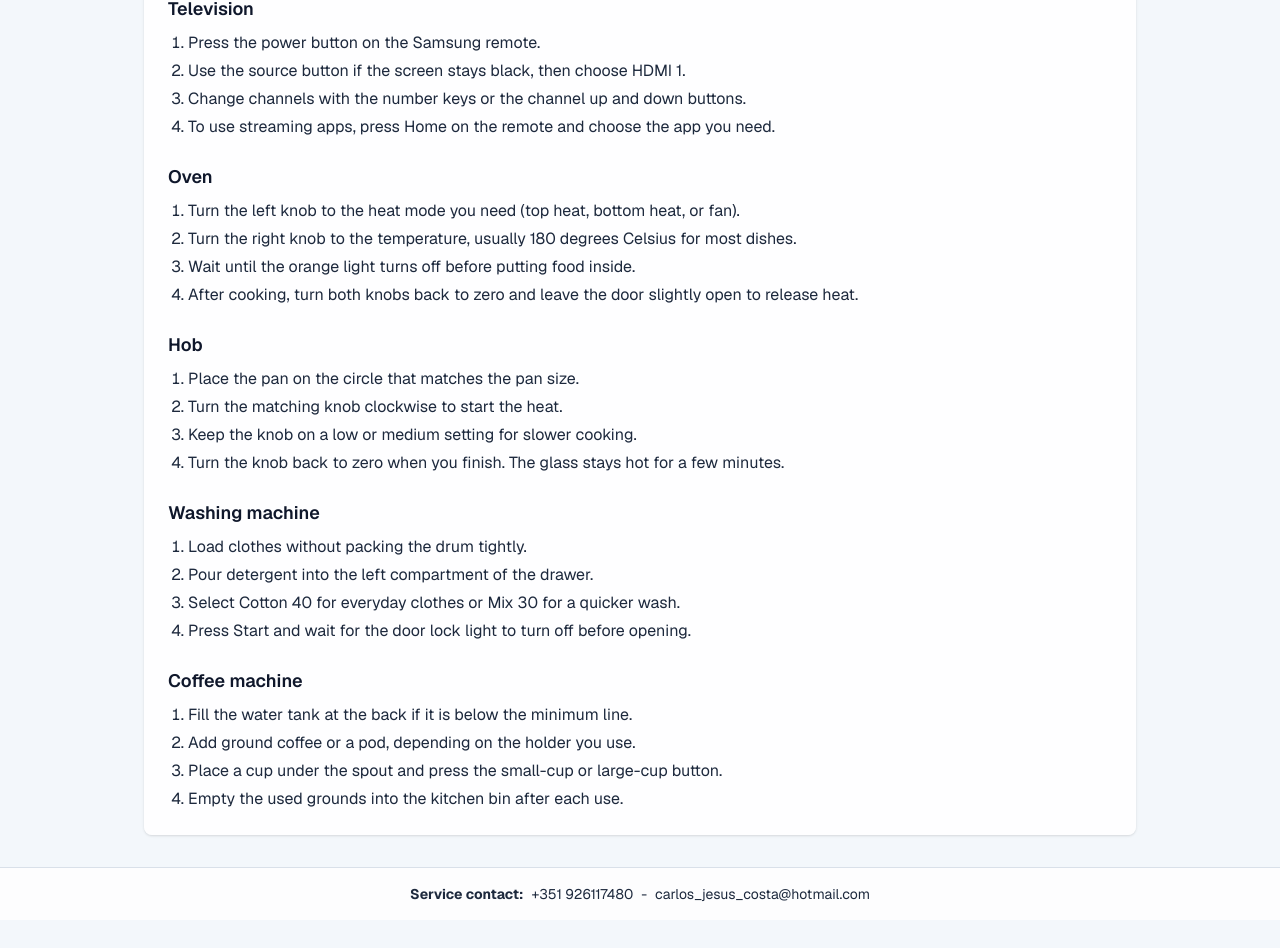
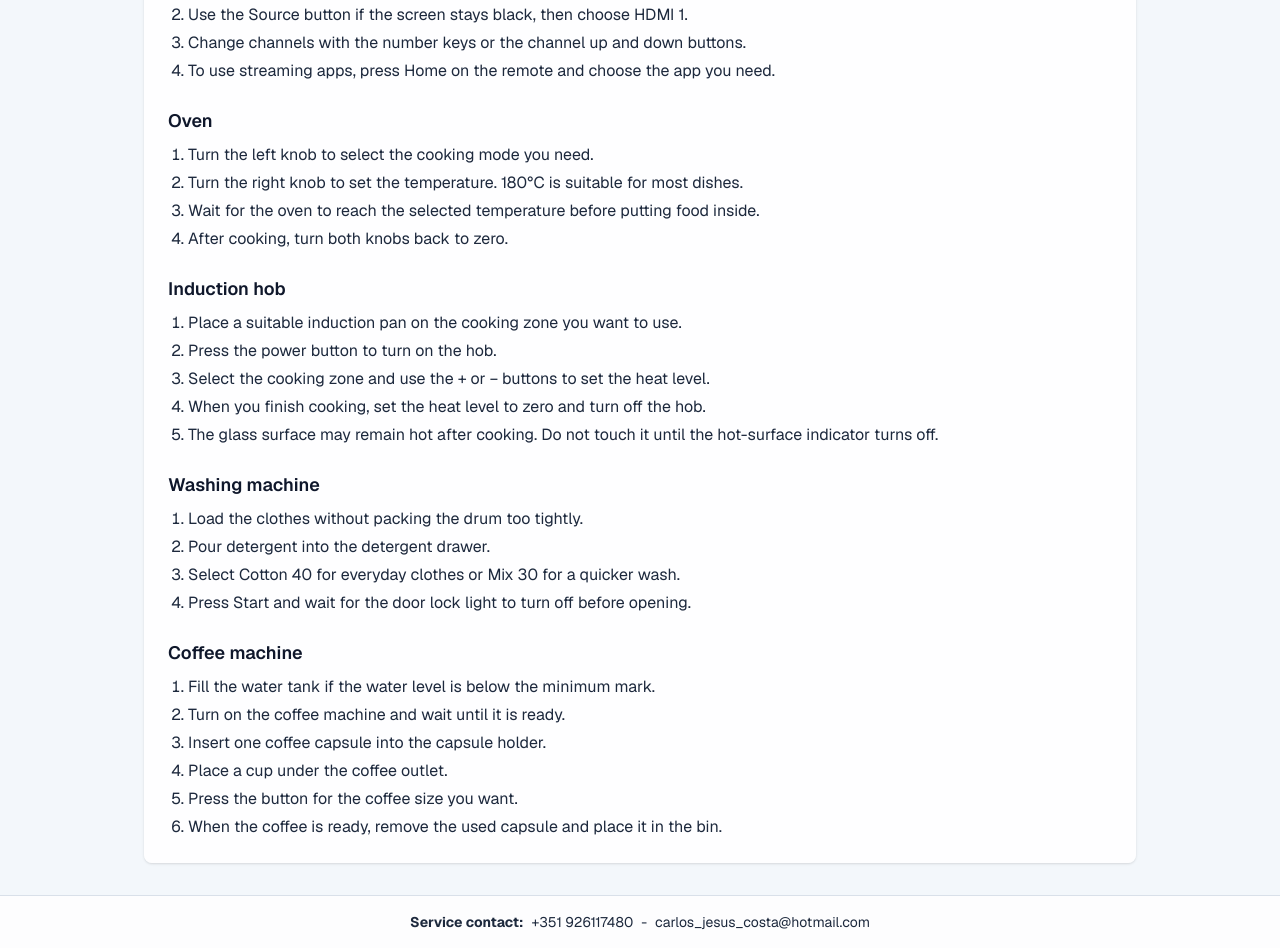
Before and after one commit to jcostadev23/varanda-do-atlantico, a Next.js app: page /accessibility in a window 1280 px wide. Shown: the part 368-1316 px from the top of the page. Before the commit the page ends 1288 px from the top, so only its background shows below. Built offline with nearby package versions, Linux system fonts and the light colour scheme.

Commit message:
Accessibility

```diff
--- a/src/data/accessibilityGuides.ts
+++ b/src/data/accessibilityGuides.ts
@@ -7,17 +7,15 @@ export const accessibilityGuides: AccessibilityGuide[] = [
   {
     title: "Internet (Wi-Fi)",
     steps: [
-      "Open the Wi-Fi settings on your phone, tablet, or laptop.",
-      "Select the network named Varanda-Guest.",
-      "Enter the password printed on the card next to the router.",
-      "If the connection fails, restart the router using the round button on the back, wait one minute, and try again.",
+      "Select the network named MEO-AED160_EXT.",
+      "Enter the password: familiacosta",
     ],
   },
   {
     title: "Television",
     steps: [
       "Press the power button on the Samsung remote.",
-      "Use the source button if the screen stays black, then choose HDMI 1.",
+      "Use the Source button if the screen stays black, then choose HDMI 1.",
       "Change channels with the number keys or the channel up and down buttons.",
       "To use streaming apps, press Home on the remote and choose the app you need.",
     ],
@@ -25,26 +23,27 @@ export const accessibilityGuides: AccessibilityGuide[] = [
   {
     title: "Oven",
     steps: [
-      "Turn the left knob to the heat mode you need (top heat, bottom heat, or fan).",
-      "Turn the right knob to the temperature, usually 180 degrees Celsius for most dishes.",
-      "Wait until the orange light turns off before putting food inside.",
-      "After cooking, turn both knobs back to zero and leave the door slightly open to release heat.",
+      "Turn the left knob to select the cooking mode you need.",
+      "Turn the right knob to set the temperature. 180°C is suitable for most dishes.",
+      "Wait for the oven to reach the selected temperature before putting food inside.",
+      "After cooking, turn both knobs back to zero.",
     ],
   },
   {
-    title: "Hob",
+    title: "Induction hob",
     steps: [
-      "Place the pan on the circle that matches the pan size.",
-      "Turn the matching knob clockwise to start the heat.",
-      "Keep the knob on a low or medium setting for slower cooking.",
-      "Turn the knob back to zero when you finish. The glass stays hot for a few minutes.",
+      "Place a suitable induction pan on the cooking zone you want to use.",
+      "Press the power button to turn on the hob.",
+      "Select the cooking zone and use the + or − buttons to set the heat level.",
+      "When you finish cooking, set the heat level to zero and turn off the hob.",
+      "The glass surface may remain hot after cooking. Do not touch it until the hot-surface indicator turns off.",
     ],
   },
   {
     title: "Washing machine",
     steps: [
-      "Load clothes without packing the drum tightly.",
-      "Pour detergent into the left compartment of the drawer.",
+      "Load the clothes without packing the drum too tightly.",
+      "Pour detergent into the detergent drawer.",
       "Select Cotton 40 for everyday clothes or Mix 30 for a quicker wash.",
       "Press Start and wait for the door lock light to turn off before opening.",
     ],
@@ -52,10 +51,12 @@ export const accessibilityGuides: AccessibilityGuide[] = [
   {
     title: "Coffee machine",
     steps: [
-      "Fill the water tank at the back if it is below the minimum line.",
-      "Add ground coffee or a pod, depending on the holder you use.",
-      "Place a cup under the spout and press the small-cup or large-cup button.",
-      "Empty the used grounds into the kitchen bin after each use.",
+      "Fill the water tank if the water level is below the minimum mark.",
+      "Turn on the coffee machine and wait until it is ready.",
+      "Insert one coffee capsule into the capsule holder.",
+      "Place a cup under the coffee outlet.",
+      "Press the button for the coffee size you want.",
+      "When the coffee is ready, remove the used capsule and place it in the bin.",
     ],
   },
 ];
```
